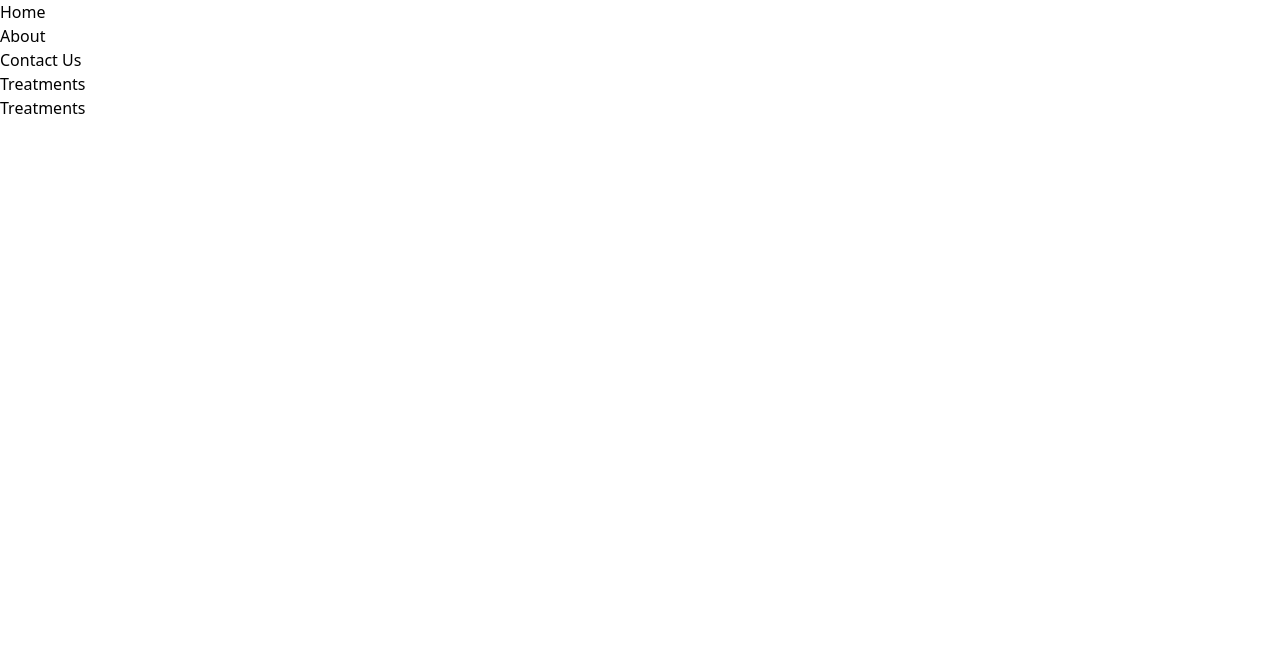
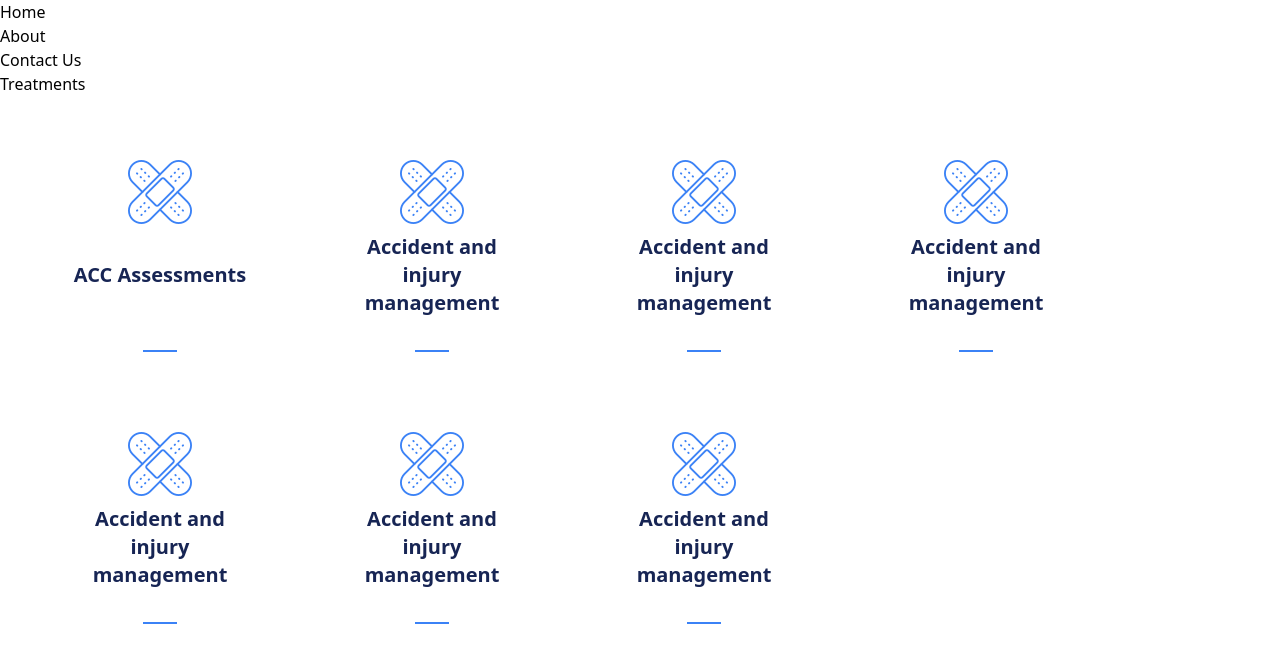
Before and after one commit to namar-dhaliwal/TCM-Clinic-App, a React (Vite) app in the folder frontend/: page /treatments in a window 1280 px wide. Shown: the top 662 px of the page. Built offline with nearby package versions, Linux system fonts and the light colour scheme.

Commit message:
Created the TreatmentCard component and adjusted the styling of the treatments page slightly

```diff
--- /dev/null
+++ b/frontend/src/components/treatment/TreatmentCard.jsx
@@ -0,0 +1,25 @@
+import React from 'react'
+
+const TreatmentCard = ({ imageUrl = '', cardTitle = ''}) => {
+    const transitionStyle = 'transition-all ease-in-out duration-300'
+
+    return (
+        <div className={`group flex flex-col justify-between items-center w-64 aspect-square p-8 bg-blue-950 rounded-xl bg-opacity-0 hover:bg-opacity-100 hover:shadow-2xl ${transitionStyle}`}>
+            <img src={imageUrl} alt="" className={`flex justify-center w-1/3 object-center group-hover:filter group-hover:invert group-hover:brightness-0 ${transitionStyle}'+`}/>
+
+            <h1 className={`text-xl font-semibold text-blue-950 text-center group-hover:text-white ${transitionStyle}`}>
+                {cardTitle}
+            </h1>
+
+            <div className='flex flex-col justify-center items-center w-fit'>
+                <button className='font-semibold text-white text-center text-sm'>
+                    Learn more
+                </button> {/* This will be changed to a dialog*/}
+
+                <span className={`mt-1 w-5/12 h-0.5 bg-blue-500 group-hover:w-full ${transitionStyle}`}/>
+            </div>
+        </div>
+    )
+}
+
+export default TreatmentCard
--- a/frontend/src/pages/Treatments.jsx
+++ b/frontend/src/pages/Treatments.jsx
@@ -1,8 +1,17 @@
+import TreatmentCard from "../components/treatment/TreatmentCard"
+import bandAid from '../assets/images/band-aid.png'
+
 const Treatments = () => {
 
     return (
-        <div className="treamtments">
-            <h2>Treatments</h2>
+        <div className="flex w-full p-8 gap-4 flex-wrap align-middle">
+            <TreatmentCard imageUrl={bandAid} cardTitle={'ACC Assessments'}/>
+            <TreatmentCard imageUrl={bandAid} cardTitle={'Accident and injury management'}/>
+            <TreatmentCard imageUrl={bandAid} cardTitle={'Accident and injury management'}/>
+            <TreatmentCard imageUrl={bandAid} cardTitle={'Accident and injury management'}/>
+            <TreatmentCard imageUrl={bandAid} cardTitle={'Accident and injury management'}/>
+            <TreatmentCard imageUrl={bandAid} cardTitle={'Accident and injury management'}/>
+            <TreatmentCard imageUrl={bandAid} cardTitle={'Accident and injury management'}/>
         </div>
     )
   }
```
Also changed, not shown: frontend/src/assets/images/band-aid.png (added).
